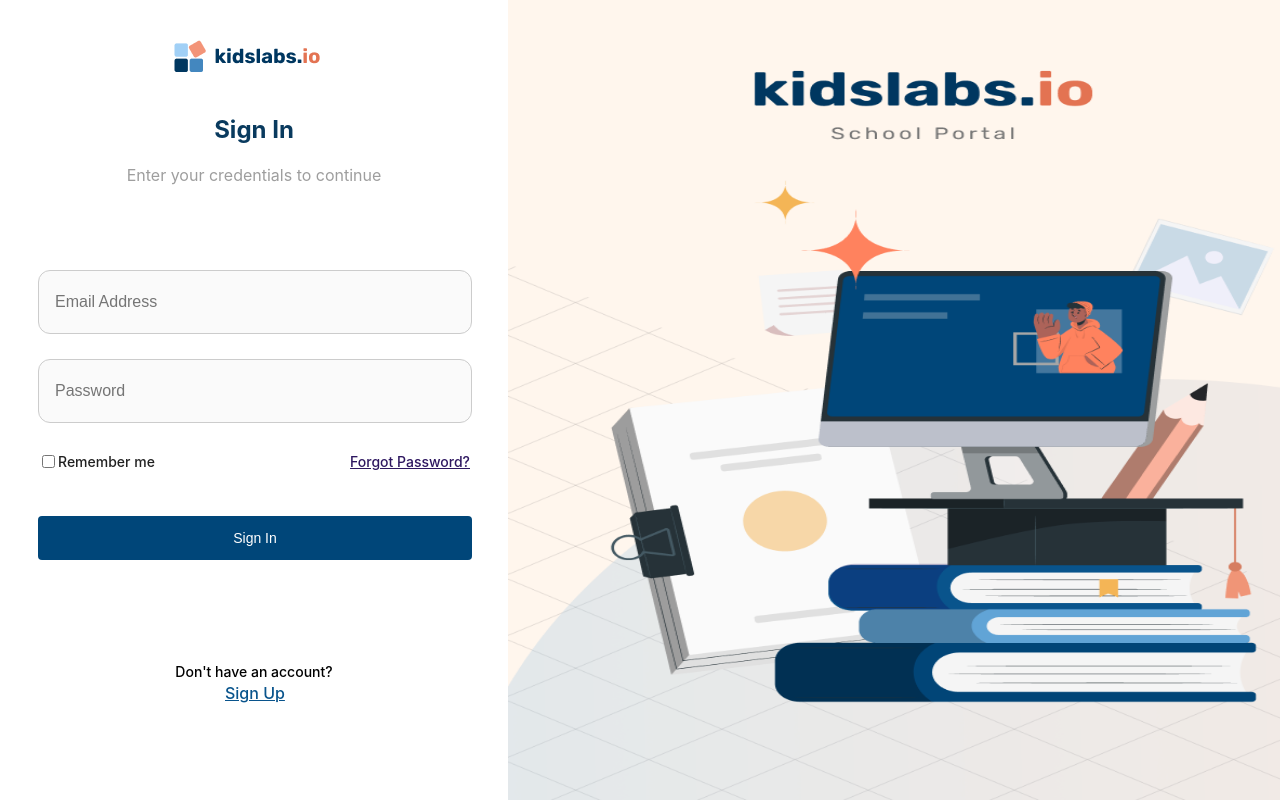
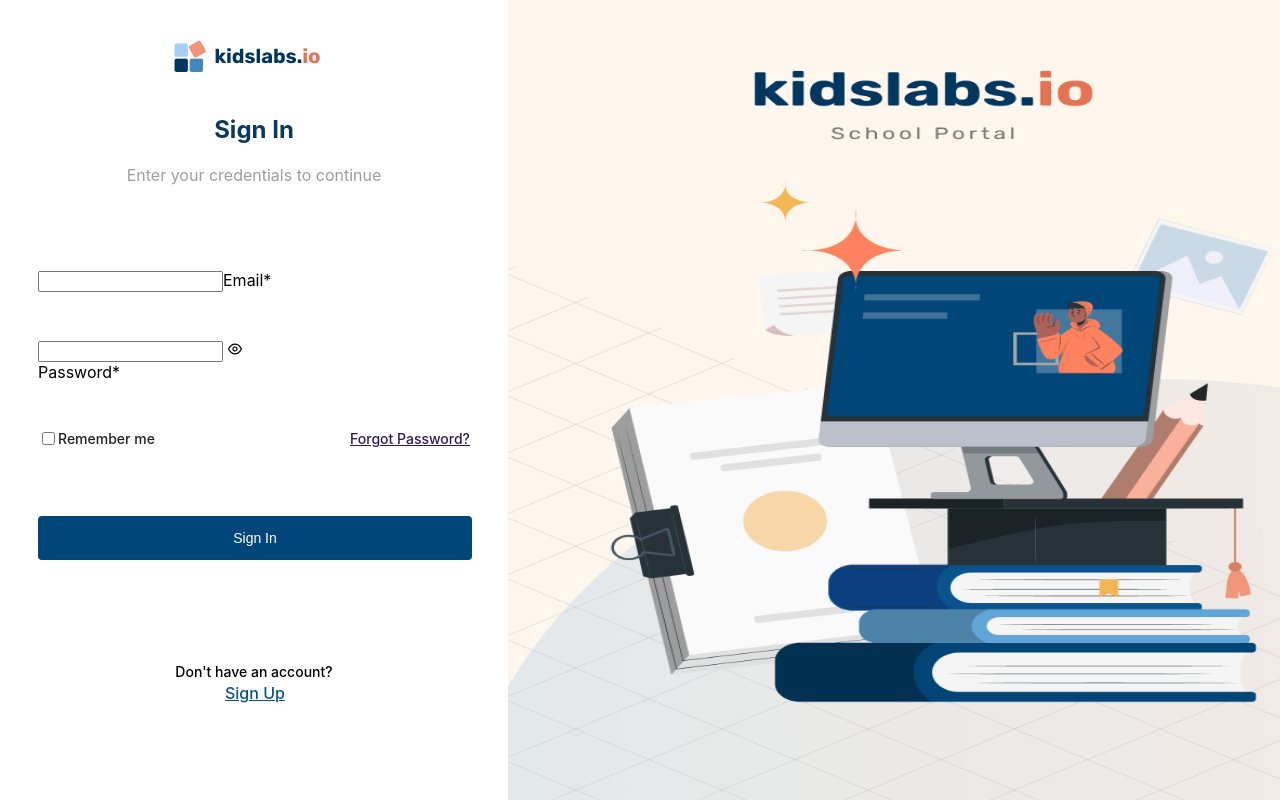
Before and after one commit to NoveshGautam/prathamIO, a React (Create React App) app: page /signin in a window 1280 px wide. Shown: the top 800 px of the page. Built offline with nearby package versions, Linux system fonts and the light colour scheme.

Commit message:
some changes

```diff
--- a/src/Components/DefaultView.js
+++ b/src/Components/DefaultView.js
@@ -1,7 +1,6 @@
 import React from "react";
 import { Link } from "react-router-dom";
 import image from "../images/Frame.png";
-import ButtonSection from "../ButtonSection";
 import frame2image from "../images/frame2.png";
 import "../App.css";
 
@@ -23,8 +22,8 @@
           {/* Sign In Button */}
           <div className="button-div">
           <Link to="/signin">
-            <ButtonSection/>
-                         </Link>
+              <button>Sign in</button>
+            </Link>
           </div>
           {/* Sign Up Prompt */}
           <div className="last">
--- a/src/Components/SignIn.js
+++ b/src/Components/SignIn.js
@@ -1,42 +1,162 @@
-import React from "react";
-import { Formik, Form, Field, ErrorMessage } from "formik";
+// import React from "react";
+// import { Formik, Form, Field, ErrorMessage } from "formik";
+// import { Link } from "react-router-dom";
+// import * as Yup from "yup";
+// import frame2image from "./images/frame2.png";
+// import "./App.css";
+// import image from "./images/Frame.png";
+
+// const SignIn = () => {
+//   const signInValidationSchema = Yup.object().shape({
+//     email: Yup.string()
+//       .required("Email is required")
+//       .matches(
+//         /^[a-zA-Z_@.0-9]*$/,
+//         "Username can only contain letters, underscores, and numbers"
+//       ),
+//     password: Yup.string()
+//       .required("Password is required")
+//       .min(8, "Password must be at least 8 characters")
+//       .max(20, "Password can't be more than 20 characters"),
+//   });
+
+//   const initialValues = {
+//     email: "",
+//     password: "",
+//   };
+
+//   const onSubmit = (values) => {
+//     console.log(values);
+//   };
+
+//   return (
+//     <Formik
+//       initialValues={initialValues}
+//       onSubmit={onSubmit}
+//       validationSchema={signInValidationSchema}
+//     >
+//       {({ touched, errors }) => (
+//         <Form>
+//           <div className="main-container">
+//             <div className="left-container">
+//               <div className="signin-page-img">
+//                 <img src={frame2image} alt="Image" />
+//               </div>
+//               <div className="login-page-container">
+//                 <div className="login-page-mini">
+//                   <h2 className="heading-login-page">Sign In</h2>
+//                   <p className="sub-heading-login-page">
+//                     Enter your credentials to continue
+//                   </p>
+//                   <div className="input-field-login">
+//                     <Field
+//                       className="email-login"
+//                       type="email"
+//                       name="email"
+//                       placeholder="Email Address"
+//                     />
+//                     {touched.email && errors.email && (
+//                       <div className="error-message">{errors.email}</div>
+//                     )}
+//                     <Field
+//                       className="password-login"
+//                       type="password"
+//                       name="password"
+//                       placeholder="Password"
+//                     />
+//                     {touched.password && errors.password && (
+//                       <div className="error-message">{errors.password}</div>
+//                     )}
+//                     <div className="security">
+//                       <label className="checkbox">
+//                         <input type="checkbox" />
+//                         Remember me
+//                       </label>
+//                       <Link to="/forgotpassword" className="forgot-password">
+//                         Forgot Password?
+//                       </Link>
+//                     </div>
+//                     <button type="submit">Sign In</button>
+//                   </div>
+//                   <div className="main-last-login">
+//                     <div className="last-1-login">Don't have an account?</div>
+//                     <Link to="/signup" className="last-2-login">
+//                       Sign Up
+//                     </Link>
+//                   </div>
+//                 </div>
+//               </div>
+//             </div>
+//             <div className="right-div">
+//               <img src={image} alt="Image" />
+//             </div>
+//           </div>
+//         </Form>
+//       )}
+//     </Formik>
+//   );
+// };
+
+// export default SignIn;
+
+
+import React, { useState } from "react";
+import { useFormik } from "formik";
 import { Link } from "react-router-dom";
-import * as Yup from "yup";
+import { InputText } from "primereact/inputtext";
+import { Password } from "primereact/password";
 import frame2image from "../images/frame2.png";
 import "../App.css";
 import image from "../images/Frame.png";
 
 const SignIn = () => {
-  const signInValidationSchema = Yup.object().shape({
-    email: Yup.string()
-      .required("Email is required")
-      .matches(
-        /^[a-zA-Z_@.0-9]*$/,
-        "Username can only contain letters, underscores, and numbers"
-      ),
-    password: Yup.string()
-      .required("Password is required")
-      .min(8, "Password must be at least 8 characters")
-      .max(20, "Password can't be more than 20 characters"),
-  });
+  const [showMessage, setShowMessage] = useState(false);
+  const [formData, setFormData] = useState({});
 
   const initialValues = {
     email: "",
     password: "",
   };
 
-  const onSubmit = (values) => {
-    console.log(values);
+  const validate = (data) => {
+    let errors = {};
+
+    if (!data.email) {
+      errors.email = "Email is required.";
+    } else if (!/^[A-Z0-9._%+-]+@[A-Z0-9.-]+\.[A-Z]{2,4}$/i.test(data.email)) {
+      errors.email = "Invalid email address. E.g. example@email.com";
+    }
+
+    if (!data.password) {
+      errors.password = "Password is required.";
+    }
+
+    return errors;
+  };
+
+  const onSubmit = (data) => {
+    setFormData(data);
+    setShowMessage(true);
+  };
+
+  const formik = useFormik({
+    initialValues,
+    onSubmit,
+    validate,
+  });
+
+  const isFormFieldValid = (name) => !!(
+    formik.touched[name] && formik.errors[name]
+  );
+
+  const getFormErrorMessage = (name) => {
+    return isFormFieldValid(name) && (
+      <small className="p-error">{formik.errors[name]}</small>
+    );
   };
 
   return (
-    <Formik
-      initialValues={initialValues}
-      onSubmit={onSubmit}
-      validationSchema={signInValidationSchema}
-    >
-      {({ touched, errors }) => (
-        <Form>
+    <form onSubmit={formik.handleSubmit}>
       <div className="main-container">
         <div className="left-container">
           <div className="signin-page-img">
@@ -49,24 +169,44 @@
                 Enter your credentials to continue
               </p>
               <div className="input-field-login">
-                    <Field
-                      className="email-login"
-                      type="email"
+                <div className="field">
+                  <span className="p-float-label p-input-icon-right">
+                    <i className="pi pi-envelope" />
+                    <InputText
+                      id="email"
                       name="email"
-                      placeholder="Email Address"
+                      value={formik.values.email}
+                      onChange={formik.handleChange}
+                      className={isFormFieldValid("email") ? "p-invalid" : ""}
                     />
-                    {touched.email && errors.email && (
-                      <div className="error-message">{errors.email}</div>
-                    )}
-                    <Field
-                      className="password-login"
-                      type="password"
+                    <label
+                      htmlFor="email"
+                      className={isFormFieldValid("email") ? "p-error" : ""}
+                    >
+                      Email*
+                    </label>
+                  </span>
+                  {getFormErrorMessage("email")}
+                </div>
+                <div className="field">
+                  <span className="p-float-label">
+                    <Password
+                      id="password"
                       name="password"
-                      placeholder="Password"
+                      value={formik.values.password}
+                      onChange={formik.handleChange}
+                      toggleMask
+                      className={isFormFieldValid("password") ? "p-invalid" : ""}
                     />
-                    {touched.password && errors.password && (
-                      <div className="error-message">{errors.password}</div>
-                    )}
+                    <label
+                      htmlFor="password"
+                      className={isFormFieldValid("password") ? "p-error" : ""}
+                    >
+                      Password*
+                    </label>
+                  </span>
+                  {getFormErrorMessage("password")}
+                </div>
                 <div className="security">
                   <label className="checkbox">
                     <input type="checkbox" />
@@ -91,9 +231,7 @@
           <img src={image} alt="Image" />
         </div>
       </div>
-        </Form>
-      )}
-    </Formik>
+    </form>
   );
 };
 
--- a/src/Components/SignUp.js
+++ b/src/Components/SignUp.js
@@ -1,155 +1,155 @@
-import React from "react";
-import { Formik, Form, Field, ErrorMessage } from "formik";
-import { Link } from "react-router-dom";
-import * as Yup from "yup";
-import frame2image from "../images/frame2.png";
-import image from "../images/Frame.png";
-import "../App.css";
+// import React from "react";
+// import { Formik, Form, Field, ErrorMessage } from "formik";
+// import { Link } from "react-router-dom";
+// import * as Yup from "yup";
+// import frame2image from "../images/frame2.png";
+// import image from "../images/Frame.png";
+// import "../App.css";
 
-const SignUp = () => {
-  // Validation schema for Formik
-  const signUpValidationSchema = Yup.object().shape({
-    firstName: Yup.string().required("First Name is required"),
-    lastName: Yup.string().required("Last Name is required"),
-    email: Yup.string()
-      .required("Email is required")
-      .matches(
-        /^[a-zA-Z_@.]*$/,
-        "username can only contain letters, underscores, and numbers"
-      ),
-    password: Yup.string()
-      .required("Password is required")
-      .min(8, "Password must be at least 8 characters")
-      .max(20, "Password can't be more than 20 characters"),
-  });
+// const SignUp = () => {
+//   // Validation schema for Formik
+//   const signUpValidationSchema = Yup.object().shape({
+//     firstName: Yup.string().required("First Name is required"),
+//     lastName: Yup.string().required("Last Name is required"),
+//     email: Yup.string()
+//       .required("Email is required")
+//       .matches(
+//         /^[a-zA-Z_@.]*$/,
+//         "username can only contain letters, underscores, and numbers"
+//       ),
+//     password: Yup.string()
+//       .required("Password is required")
+//       .min(8, "Password must be at least 8 characters")
+//       .max(20, "Password can't be more than 20 characters"),
+//   });
 
 
-  // Initial values for Formik form
-  const initialValues = {
-    firstName: "",
-    lastName: "",
-    email: "",
-    password: "",
-  };
+//   // Initial values for Formik form
+//   const initialValues = {
+//     firstName: "",
+//     lastName: "",
+//     email: "",
+//     password: "",
+//   };
 
-  const onSubmit = (values) => {
-    console.log(values);
-  };
+//   const onSubmit = (values) => {
+//     console.log(values);
+//   };
 
-  return (
-    // JSX for the Formik sign-up form
-    <Formik
-      initialValues={initialValues}
-      onSubmit={onSubmit}
-      validationSchema={signUpValidationSchema}
-    >
-      <Form>
-        {/* Main container */}
-                <div className="main-container">
-          {/* Left container */}
-          <div className="left-container">
-            {/* Signup page image*/}
-            <div className="signup-page-img">
-              <img src={frame2image} alt="Image" />
-            </div>
-            {/* Signup page */}
-            <div className="signup-page">
-              {/* Signup page mini*/}
-              <div className="signup-page-mini">
-                {/* Signup heading */}
-                <h2 className="heading-signup-page">Sign Up</h2>
-                {/* Sub-heading */}
-                <p className="sub-heading-signup-page">
-                  Enter your credentials to continue
-                </p>
-                {/* Input fields */}
-                <div className="inputfield-signup">
-                  <div>
-                    {/* First Name field */}
-                    <Field
-                      className="firstname-signup"
-                      type="text"
-                      name="firstName"
-                      placeholder="First Name"
-                    />
-                    {/* Error message for first name*/}
-                    <ErrorMessage
-                      className="error-message"
-                      name="firstName"
-                      component="div"
-                    />
-                    {/* Last Name field */}
-                    <Field
-                      className="lastname-signup"
-                      type="text"
-                      name="lastName"
-                      placeholder="Last Name"
-                    />
-                    {/* Error message for last name */}
-                    <ErrorMessage
-                      className="error-message"
-                      name="lastName"
-                      component="div"
-                    />
-                  </div>
-                  {/* Email field */}
-                  <Field
-                    className="email-signup"
-                    type="email"
-                    name="email"
-                    placeholder="Email Address"
-                  />
-                  {/* Error message for email*/}
-                  <ErrorMessage
-                    className="error-message"
-                    name="email"
-                    component="div"
-                  />
-                  {/* Password field */}
-                  <Field
-                    className="password-signup"
-                    type="password"
-                    name="password"
-                    placeholder="Password"
-                  />
-                  {/* Error message for password*/}
-                  <ErrorMessage
-                    className="error-message"
-                    name="password"
-                    component="div"
-                  />
-                  {/* Security options */}
-                  <div className="security">
-                    {/* Checkbox for "Remember me" */}
-                    <label className="checkbox">
-                      <input type="checkbox" />
-                      Remember me
-                    </label>
-                  </div>
-                  {/* Sign Up Button */}
-                  <button type="submit">Sign Up</button>
-                </div>
-                {/* Last section */}
-                <div className="last-signup">
-                  {/* "Already have an account?" */}
-                  <div className="last-1-signup">Already have an account?</div>
-                  {/* "Sign In" link */}
-                  <Link to="/signin" className="last-2-signup">
-                    Sign In
-                  </Link>
-                </div>
-              </div>
-            </div>
-          </div>
-          {/* Right container */}
-          <div className="right-div">
-            {/* Right container image */}
-            <img src={image} alt="Image" />
-          </div>
-        </div>
-      </Form>
-    </Formik>
-  );
-};
+//   return (
+//     // JSX for the Formik sign-up form
+//     <Formik
+//       initialValues={initialValues}
+//       onSubmit={onSubmit}
+//       validationSchema={signUpValidationSchema}
+//     >
+//       <Form>
+//         {/* Main container */}
+//                 <div className="main-container">
+//           {/* Left container */}
+//           <div className="left-container">
+//             {/* Signup page image*/}
+//             <div className="signup-page-img">
+//               <img src={frame2image} alt="Image" />
+//             </div>
+//             {/* Signup page */}
+//             <div className="signup-page">
+//               {/* Signup page mini*/}
+//               <div className="signup-page-mini">
+//                 {/* Signup heading */}
+//                 <h2 className="heading-signup-page">Sign Up</h2>
+//                 {/* Sub-heading */}
+//                 <p className="sub-heading-signup-page">
+//                   Enter your credentials to continue
+//                 </p>
+//                 {/* Input fields */}
+//                 <div className="inputfield-signup">
+//                   <div>
+//                     {/* First Name field */}
+//                     <Field
+//                       className="firstname-signup"
+//                       type="text"
+//                       name="firstName"
+//                       placeholder="First Name"
+//                     />
+//                     {/* Error message for first name*/}
+//                     <ErrorMessage
+//                       className="error-message"
+//                       name="firstName"
+//                       component="div"
+//                     />
+//                     {/* Last Name field */}
+//                     <Field
+//                       className="lastname-signup"
+//                       type="text"
+//                       name="lastName"
+//                       placeholder="Last Name"
+//                     />
+//                     {/* Error message for last name */}
+//                     <ErrorMessage
+//                       className="error-message"
+//                       name="lastName"
+//                       component="div"
+//                     />
+//                   </div>
+//                   {/* Email field */}
+//                   <Field
+//                     className="email-signup"
+//                     type="email"
+//                     name="email"
+//                     placeholder="Email Address"
+//                   />
+//                   {/* Error message for email*/}
+//                   <ErrorMessage
+//                     className="error-message"
+//                     name="email"
+//                     component="div"
+//                   />
+//                   {/* Password field */}
+//                   <Field
+//                     className="password-signup"
+//                     type="password"
+//                     name="password"
+//                     placeholder="Password"
+//                   />
+//                   {/* Error message for password*/}
+//                   <ErrorMessage
+//                     className="error-message"
+//                     name="password"
+//                     component="div"
+//                   />
+//                   {/* Security options */}
+//                   <div className="security">
+//                     {/* Checkbox for "Remember me" */}
+//                     <label className="checkbox">
+//                       <input type="checkbox" />
+//                       Remember me
+//                     </label>
+//                   </div>
+//                   {/* Sign Up Button */}
+//                   <button type="submit">Sign Up</button>
+//                 </div>
+//                 {/* Last section */}
+//                 <div className="last-signup">
+//                   {/* "Already have an account?" */}
+//                   <div className="last-1-signup">Already have an account?</div>
+//                   {/* "Sign In" link */}
+//                   <Link to="/signin" className="last-2-signup">
+//                     Sign In
+//                   </Link>
+//                 </div>
+//               </div>
+//             </div>
+//           </div>
+//           {/* Right container */}
+//           <div className="right-div">
+//             {/* Right container image */}
+//             <img src={image} alt="Image" />
+//           </div>
+//         </div>
+//       </Form>
+//     </Formik>
+//   );
+// };
 
-export default SignUp;
+// export default SignUp;
```
Also changed, not shown: package.json (+1 -6 lines), src/ButtonSection.js (deleted, +0 -52 lines), 1 other file (tests, documents, lock files or other folders). Lines whose indentation alone changed are shown as unchanged.
